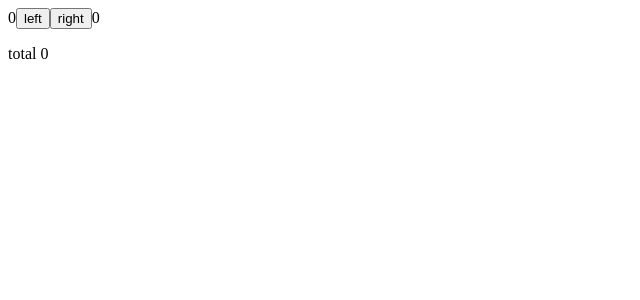
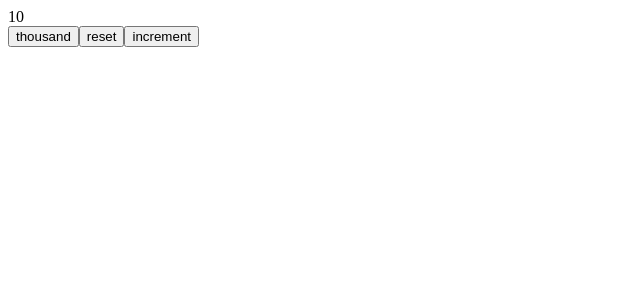
Before and after one commit to DURUII/Course-Helsinki-Fullstack-2025, a React (Vite) app in the folder part1/demo/: page / in a window 1280 px wide. Shown: the top 300 px of the page, without its empty margins (0-640 px from the left). Built offline with nearby package versions, Linux system fonts and the light colour scheme.

Commit message:
Update App.jsx

```diff
--- a/part1/demo/src/App.jsx
+++ b/part1/demo/src/App.jsx
@@ -1,35 +1,28 @@
 import { useState } from "react"
 
+
+const Display = props => <div>{props.value}</div>
+
+const Button = (props) => (
+  <button onClick={props.onClick}>
+    {props.text}
+  </button>
+)
+
 const App = () => {
-  const [left, setLeft] = useState(0)
-  const [right, setRight] = useState(0)
-  const [allClicks, setAll] = useState([])
+  const [value, setValue] = useState(10)
 
-  const [total, setTotal] = useState(0)
-
-  const handleLeftClick = () => {
-    setAll(allClicks.concat('L'))
-    const updatedLeft = left + 1
-    setLeft(updatedLeft)
-    setTotal(updatedLeft + right)
-  }
-
-  const handleRightClick = () => {
-    setAll(allClicks.concat('R'))
-    setRight(right + 1)
-
-    setTotal(left + right)
+  const setToValue = newValue => {
+    console.log('value now', newValue)
+    setValue(newValue)
   }
 
   return (
     <div>
-      {left}
-      <button onClick={handleLeftClick}>left</button>
-      <button onClick={handleRightClick}>right</button>
-      {right}
-      <p>{allClicks.join(' ')}</p>
-
-      <p>total {total}</p>
+      <Display value={value} />
+      <Button onClick={() => setToValue(1000)} text="thousand" />
+      <Button onClick={() => setToValue(0)} text="reset" />
+      <Button onClick={() => setToValue(value + 1)} text="increment" />
     </div>
   )
 }
```
